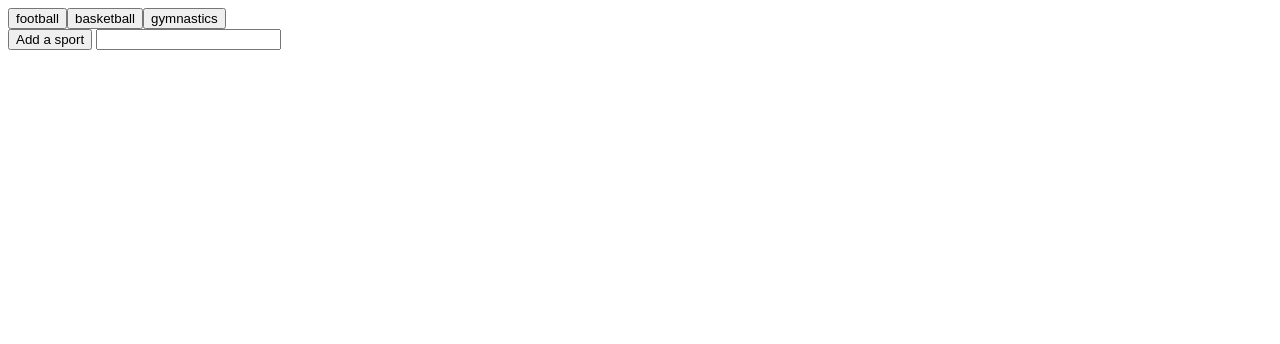
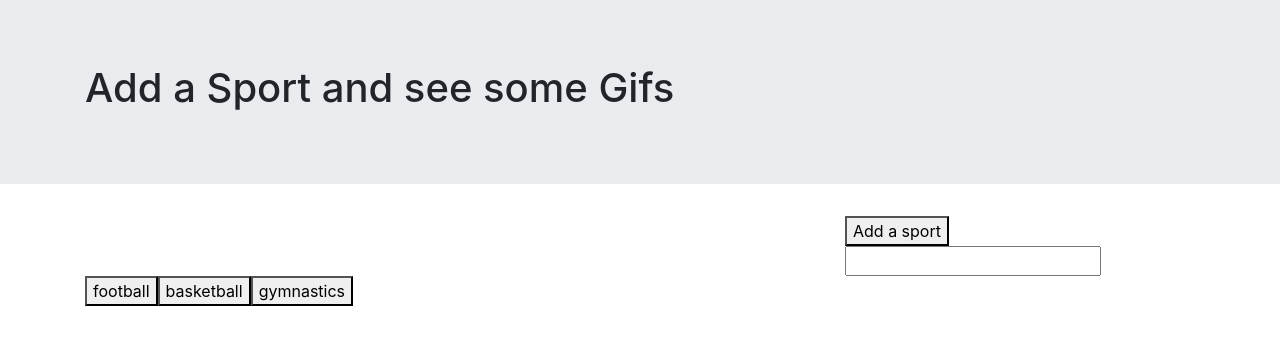
Before and after one commit to dlaugins/GIFhomework, a plain HTML site: page Giphyhomwork.html in a window 1280 px wide. Drawn offline with nearby package versions, Linux system fonts and the light colour scheme; files that its build step writes are made by us from their sources.

Commit message:
with bootstrap

```diff
--- a/Giphyhomwork.html
+++ b/Giphyhomwork.html
@@ -1,21 +1,54 @@
 <!DOCTYPE html>
-<html lang="en">
+<html lang="en-us">
 
 <head>
-    <meta charset="utf-8">
-    <title>Sports </title>
+    <meta charset="UTF-8">
+    <title>Giphy Homework</title>
+    <!-- <link rel="stylesheet" type="text/css" href="assets/css/reset.css"> -->
+    <link rel="stylesheet" href="https://maxcdn.bootstrapcdn.com/bootstrap/4.0.0/css/bootstrap.min.css" integrity="sha384-Gn5384xqQ1aoWXA+058RXPxPg6fy4IWvTNh0E263XmFcJlSAwiGgFAW/dAiS6JXm"
+        crossorigin="anonymous">
+    <script src="https://code.jquery.com/jquery-3.2.1.slim.min.js" integrity="sha384-KJ3o2DKtIkvYIK3UENzmM7KCkRr/rE9/Qpg6aAZGJwFDMVNA/GpGFF93hXpG5KkN"
+        crossorigin="anonymous"></script>
+    <script src="https://cdnjs.cloudflare.com/ajax/libs/popper.js/1.12.9/umd/popper.min.js" integrity="sha384-ApNbgh9B+Y1QKtv3Rn7W3mgPxhU9K/ScQsAP7hUibX39j7fakFPskvXusvfa0b4Q"
+        crossorigin="anonymous"></script>
+    <script src="https://maxcdn.bootstrapcdn.com/bootstrap/4.0.0/js/bootstrap.min.js" integrity="sha384-JZR6Spejh4U02d8jOt6vLEHfe/JQGiRRSQQxSfFWpi1MquVdAyjUar5+76PVCmYl"
+        crossorigin="anonymous"></script>
+    <script src="https://ajax.googleapis.com/ajax/libs/jquery/3.3.1/jquery.min.js"></script>
+
+    <link rel="stylesheet" type="text/css" href="style.css">
 </head>
 
 <body>
+    <div class="jumbotron jumbotron-fluid" id="jumbo">
+        <div class="container">
+            <h1>Add a Sport and see some Gifs</h1>
+
+        </div>
+    </div>
+
+    <div class="container">
+        <div class="row">
+            <div class="col-md-1">
+        </div>
+        <div class="col-md-7" id=" Gif buttons">
+        </div>
+        <div class="col-md-3">
+            <button id="add-button">Add a sport</button>
+            <input type="text" id="input_text">
+        </div>
+        <div class="col-md-1">
+        </div>
+    </div>
 
 
-    <!-- <button data-sport="football">football</button>
-    <button data-sport="basketball">basketball</button>
-    <button data-sport="gymnastics">gymnastics</button> -->
+
+
+
+
     <div id="buttons-appear-here">
     </div>
-    <button id="add-button">Add a sport</button>
-    <input type="text" id="input_text">
+    <!-- <button id="add-button">Add a sport</button> -->
+    <!-- <input type="text" id="input_text"> -->
     <div id="gifs-appear-here">
 
     </div>
@@ -55,7 +88,7 @@
             // Grabbing and storing the data-sport property value from the button
             var sports = $(this).attr("data-sport");
 
-            // Constructing a queryURL using the animal name
+            // Constructing a queryURL using the sport name
             var queryURL = "https://api.giphy.com/v1/gifs/search?q=" +
                 sports + "&api_key=dc6zaTOxFJmzC&limit=10";
 
```
Also changed, not shown: assets/css/style.css (added), assets/sports.jpeg (added).
